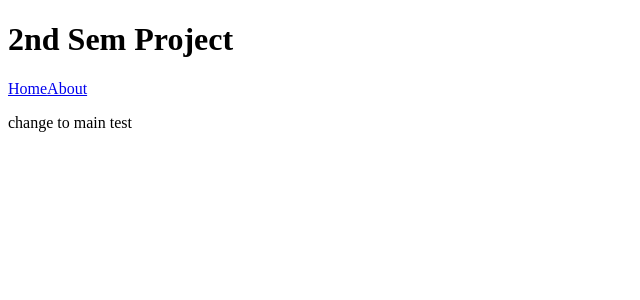
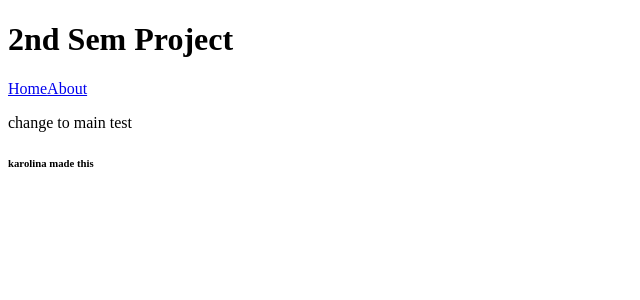
Before and after one commit to reasonsx/fantasy-quest-website, a Vue app in the folder 2nd-sem-project/: page / in a window 1280 px wide. Shown: the top 300 px of the page, without its empty margins (0-640 px from the left). Built offline with nearby package versions, Linux system fonts and the light colour scheme.

Commit message:
test of github

```diff
--- a/2nd-sem-project/src/App.vue
+++ b/2nd-sem-project/src/App.vue
@@ -15,6 +15,7 @@ import { RouterLink, RouterView } from 'vue-router'
         <RouterLink to="/about">About</RouterLink>
       </nav>
       <p>change to main test</p>
+      <h6>karolina made this</h6>
     </div>
   </header>
 
```
